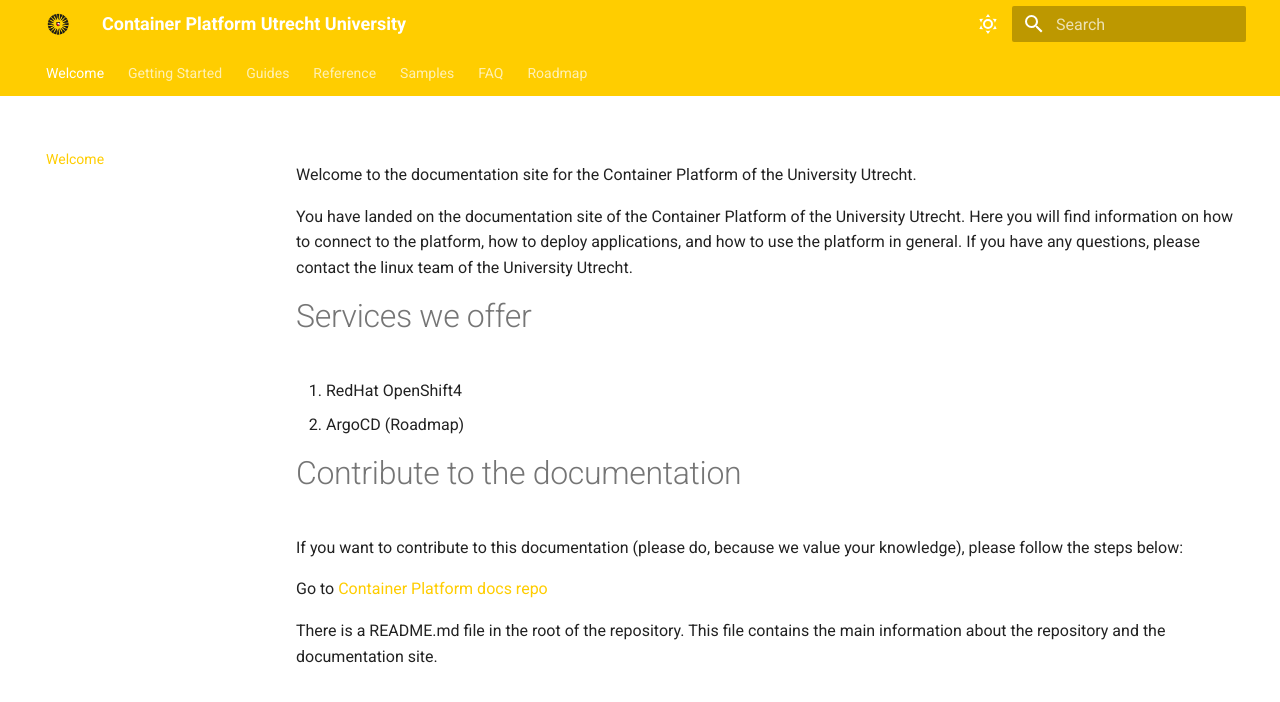
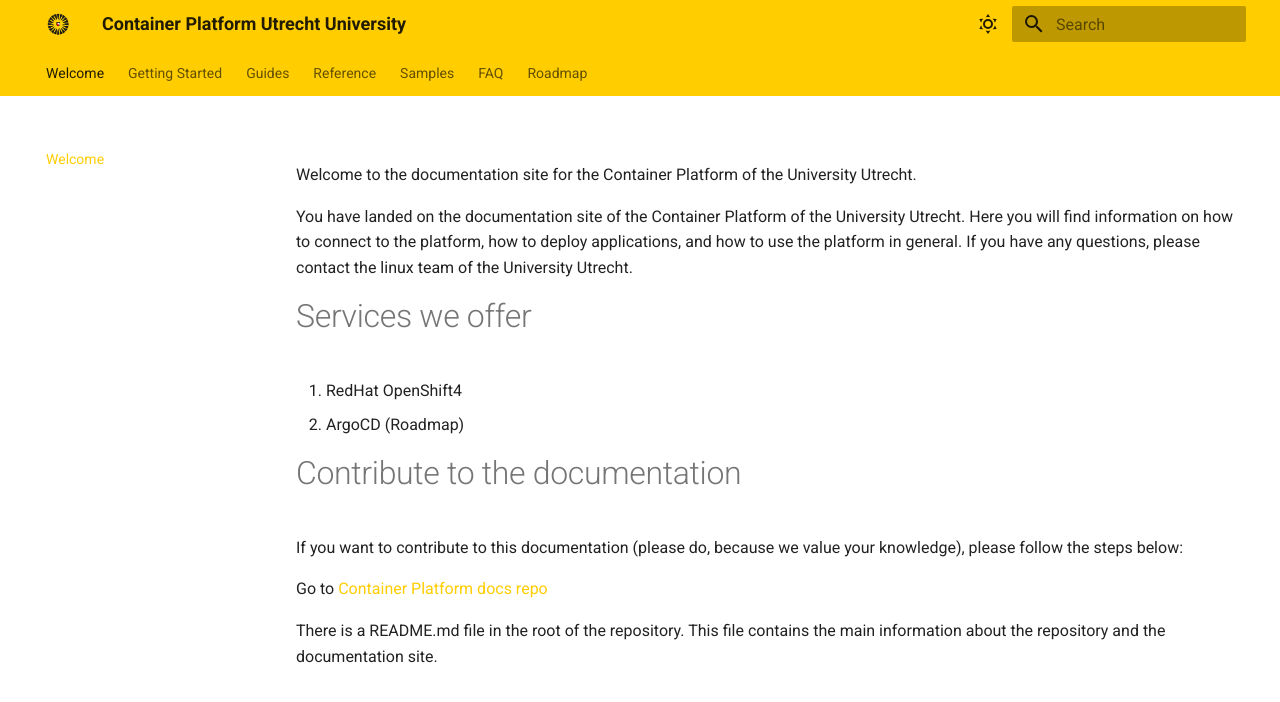
Before and after one commit to UtrechtUniversity/containerplatform-docs, an MkDocs documentation site: the page built from docs/index.md, in a window 1280 px wide. Shown: the top 702 px of the page. Built offline with MkDocs 1.6.1 and Material for MkDocs 9.7.7, drawn with Linux system fonts in a browser that asks for light colours.

Commit message:
set primary background color as well

```diff
--- a/docs/stylesheets/extra.css
+++ b/docs/stylesheets/extra.css
@@ -1,5 +1,7 @@
 :root {
-  --md-primary-fg-color:        #FFCD00;
-  --md-primary-fg-color--light: #FFCD00;
-  --md-primary-fg-color--dark:  #FFCD00;
+    --md-primary-fg-color: #FFCD00;
+    --md-primary-fg-color--light: #FFCD00;
+    --md-primary-fg-color--dark: #FFCD00;
+    --md-primary-bg-color: #000000de;
+    --md-primary-bg-color--light: #0000008a;
 }
```
